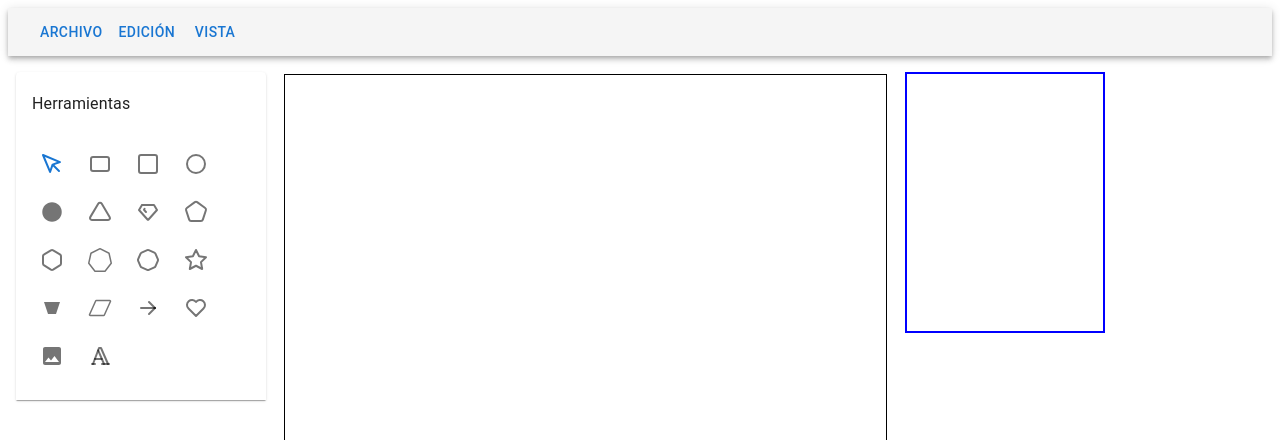
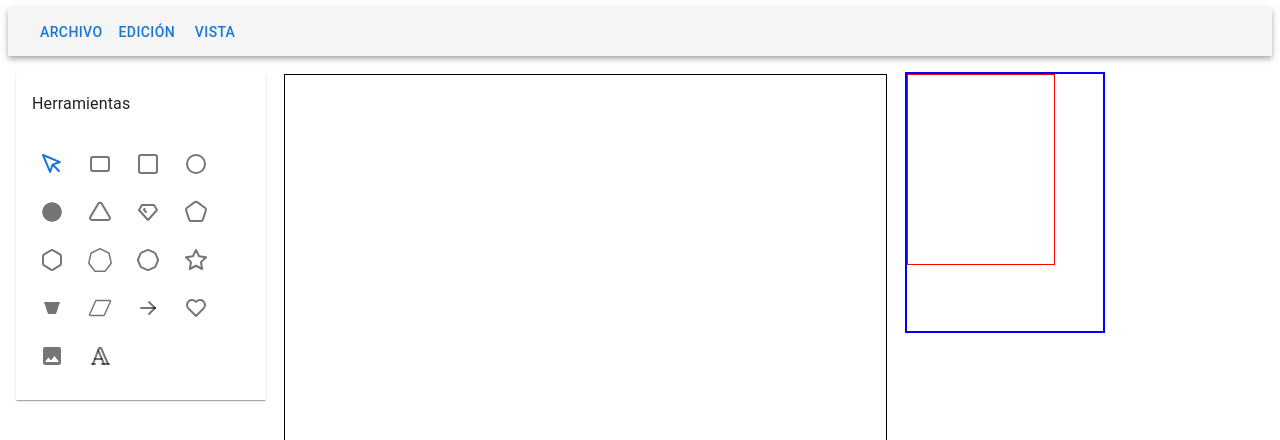
Before and after one commit to tinpardo/codexchatgpt, a Next.js app: page /canvas in a window 1280 px wide. Shown: the top 440 px of the page. Built offline with nearby package versions, Linux system fonts and the light colour scheme; some icons are missing.

Commit message:
Add zoom functionality and viewport indicator

```diff
--- a/components/MenuBar.js
+++ b/components/MenuBar.js
@@ -35,6 +35,8 @@ export default function MenuBar({
   onSendBackward,
   onDelete,
   onAddPage,
+  onZoomIn,
+  onZoomOut,
 }) {
   const [archivoAnchor, setArchivoAnchor] = useState(null);
   const [edicionAnchor, setEdicionAnchor] = useState(null);
@@ -134,6 +136,18 @@ export default function MenuBar({
           open={Boolean(vistaAnchor)}
           onClose={closeMenu(setVistaAnchor)}
         >
+          <MenuItem onClick={() => { onZoomIn?.(); setVistaAnchor(null); }}>
+            <ListItemIcon>
+              <ZoomInIcon fontSize="small" />
+            </ListItemIcon>
+            Acercar
+          </MenuItem>
+          <MenuItem onClick={() => { onZoomOut?.(); setVistaAnchor(null); }}>
+            <ListItemIcon>
+              <ZoomOutIcon fontSize="small" />
+            </ListItemIcon>
+            Alejar
+          </MenuItem>
           <MenuItem onClick={() => { onAddPage?.(); setVistaAnchor(null); }}>
             <ListItemIcon>
               <AddIcon fontSize="small" />
--- /dev/null
+++ b/modules/zoom.js
@@ -0,0 +1,24 @@
+import { useState, useCallback } from 'react';
+
+/**
+ * Hook para manejar el nivel de zoom de la aplicación.
+ * @param {number} initial Nivel de zoom inicial.
+ * @param {number} step Incremento/decremento por cada operación.
+ */
+export default function useZoom(initial = 1, step = 0.1) {
+  const [zoom, setZoom] = useState(initial);
+
+  const zoomIn = useCallback(() => {
+    setZoom((z) => z + step);
+  }, [step]);
+
+  const zoomOut = useCallback(() => {
+    setZoom((z) => Math.max(step, z - step));
+  }, [step]);
+
+  const resetZoom = useCallback(() => {
+    setZoom(1);
+  }, []);
+
+  return { zoom, zoomIn, zoomOut, resetZoom };
+}
--- a/pages/canvas.js
+++ b/pages/canvas.js
@@ -1,4 +1,4 @@
-import React, { useRef, useState, useEffect } from 'react';
+import React, { useRef, useState, useEffect, useCallback } from 'react';
 import { savePDF, exportHTML } from '../modules/impresion';
 import { generateThumbnail } from '../modules/thumbnail';
 import { bringToFront, sendToBack, bringForward, sendBackward } from '../modules/arrangement';
@@ -38,6 +38,7 @@ import MenuItem from '@mui/material/MenuItem';
 import Menu from '@mui/material/Menu';
 import { crearPagina, agregarPagina } from '../modules/paginas';
 import MenuBar from '../components/MenuBar';
+import useZoom from '../modules/zoom';
 
 const TrapezoidIcon = () => (
   <svg width="24" height="24" viewBox="0 0 24 24">
@@ -92,6 +93,8 @@ export default function CanvasPage() {
   const [pages, setPages] = useState([crearPagina(816, 1056)]);
   const [currentPage, setCurrentPage] = useState(0);
   const thumbRefs = useRef([]);
+  const { zoom, zoomIn, zoomOut } = useZoom();
+  const [viewRect, setViewRect] = useState(null);
 
 
   useEffect(() => {
@@ -755,6 +758,33 @@ export default function CanvasPage() {
     setContextMenu({ mouseX: e.clientX - 2, mouseY: e.clientY - 4, type: 'page', pageIdx: idx });
   };
 
+  const updateViewRect = useCallback(() => {
+    const canvas = canvasRef.current;
+    if (!canvas) return;
+    const rect = canvas.getBoundingClientRect();
+    const left = Math.max(0, -rect.left);
+    const top = Math.max(0, -rect.top);
+    const right = Math.min(rect.width, window.innerWidth - rect.left);
+    const bottom = Math.min(rect.height, window.innerHeight - rect.top);
+    const width = Math.max(0, right - left);
+    const height = Math.max(0, bottom - top);
+    setViewRect({ x: left / zoom, y: top / zoom, width: width / zoom, height: height / zoom });
+  }, [zoom]);
+
+  useEffect(() => {
+    updateViewRect();
+    window.addEventListener('scroll', updateViewRect);
+    window.addEventListener('resize', updateViewRect);
+    return () => {
+      window.removeEventListener('scroll', updateViewRect);
+      window.removeEventListener('resize', updateViewRect);
+    };
+  }, [updateViewRect]);
+
+  useEffect(() => {
+    updateViewRect();
+  }, [zoom, updateViewRect]);
+
   useEffect(() => {
     const handleKey = (e) => {
       if (e.key === 'Delete') {
@@ -792,6 +822,8 @@ export default function CanvasPage() {
         onSendBackward={sendSelectedBackward}
         onDelete={deleteSelected}
         onAddPage={handleAddPage}
+        onZoomIn={zoomIn}
+        onZoomOut={zoomOut}
       />
       <Box sx={{ display: 'flex', height: '100vh' }}>
       <Box sx={{ width: 250, p: 1, overflowY: 'auto' }}>
@@ -1080,7 +1112,7 @@ export default function CanvasPage() {
         ref={canvasRef}
         width={canvasWidth}
         height={canvasHeight}
-        style={{ border: '1px solid black', margin: '10px' }}
+        style={{ border: '1px solid black', margin: '10px', transform: `scale(${zoom})`, transformOrigin: '0 0' }}
       />
       <Box sx={{ width: 200, p: 1, overflowY: 'auto' }}>
         {pages.map((p, idx) => (
@@ -1091,12 +1123,29 @@ export default function CanvasPage() {
               border: currentPage === idx ? '2px solid blue' : '1px solid #ccc',
               mb: 1,
               cursor: 'pointer',
+              position: 'relative',
             }}
             onClick={() => setCurrentPage(idx)}
             onContextMenu={(e) => handleThumbContextMenu(e, idx)}
           >
             {p.thumbnail ? (
-              <img src={p.thumbnail} alt={`Miniatura ${idx + 1}`} style={{ width: '100%' }} />
+              <>
+                <img src={p.thumbnail} alt={`Miniatura ${idx + 1}`} style={{ width: '100%' }} />
+                {currentPage === idx && viewRect && (
+                  <Box
+                    sx={{
+                      position: 'absolute',
+                      border: '1px solid red',
+                      boxSizing: 'border-box',
+                      pointerEvents: 'none',
+                      left: `${(viewRect.x * 200) / canvasWidth}px`,
+                      top: `${(viewRect.y * 200) / canvasWidth}px`,
+                      width: `${(viewRect.width * 200) / canvasWidth}px`,
+                      height: `${(viewRect.height * 200) / canvasWidth}px`,
+                    }}
+                  />
+                )}
+              </>
             ) : (
               <Box sx={{ width: '100%', height: 100, background: '#f5f5f5', display: 'flex', alignItems: 'center', justifyContent: 'center' }}>
                 <Typography variant="caption">Sin vista previa</Typography>
```
